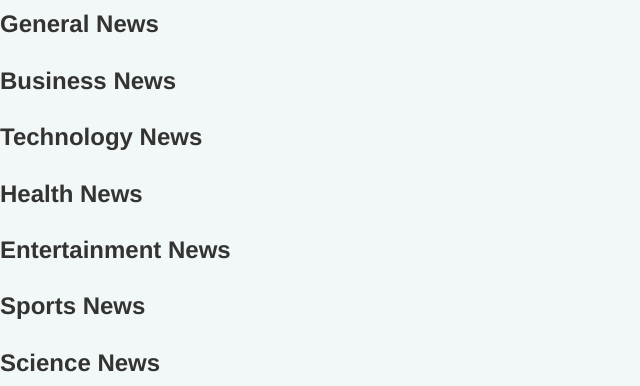
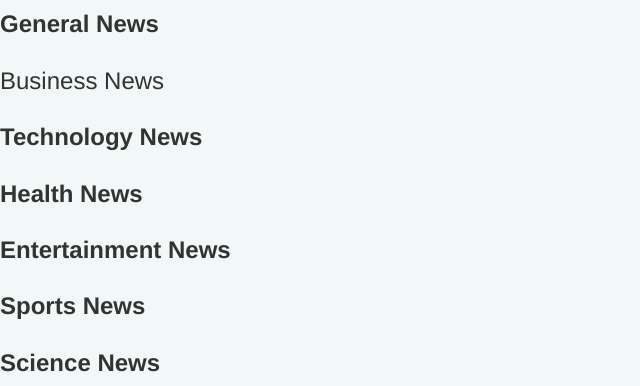
Before and after one commit to iamzilfa/news_app, a Flask app: template app/templates/index.html in a window 1280 px wide. Shown: the part 1233-1619 px from the top of the page, without its empty margins (0-640 px from the left). Run offline with Flask 2, Linux system fonts and the light colour scheme; the template is opened without the code that fills it, so the values that code supplies are empty; some libraries are stand-ins or nearby versions.

Commit message:
add google font link

```diff
--- a/app/templates/index.html
+++ b/app/templates/index.html
@@ -4,6 +4,7 @@
 {% block styles%}
 {{ super() }}
 <link rel="stylesheet" href="{{url_for('static',filename='css/styles.css')}}">
+<link href="https://fonts.googleapis.com/css2?family=Acme&display=swap" rel="stylesheet">
 {% endblock %}
 
 {% block content %}
@@ -20,7 +21,7 @@
     </div>
 
     <div class="card row m-1">
-        <h3 style="font-weight: bold;">Business News</h3>
+        <h3>Business News</h3>
         <ul>
             {{ macro.displaySourcesList(business)}}
         </ul>
```
